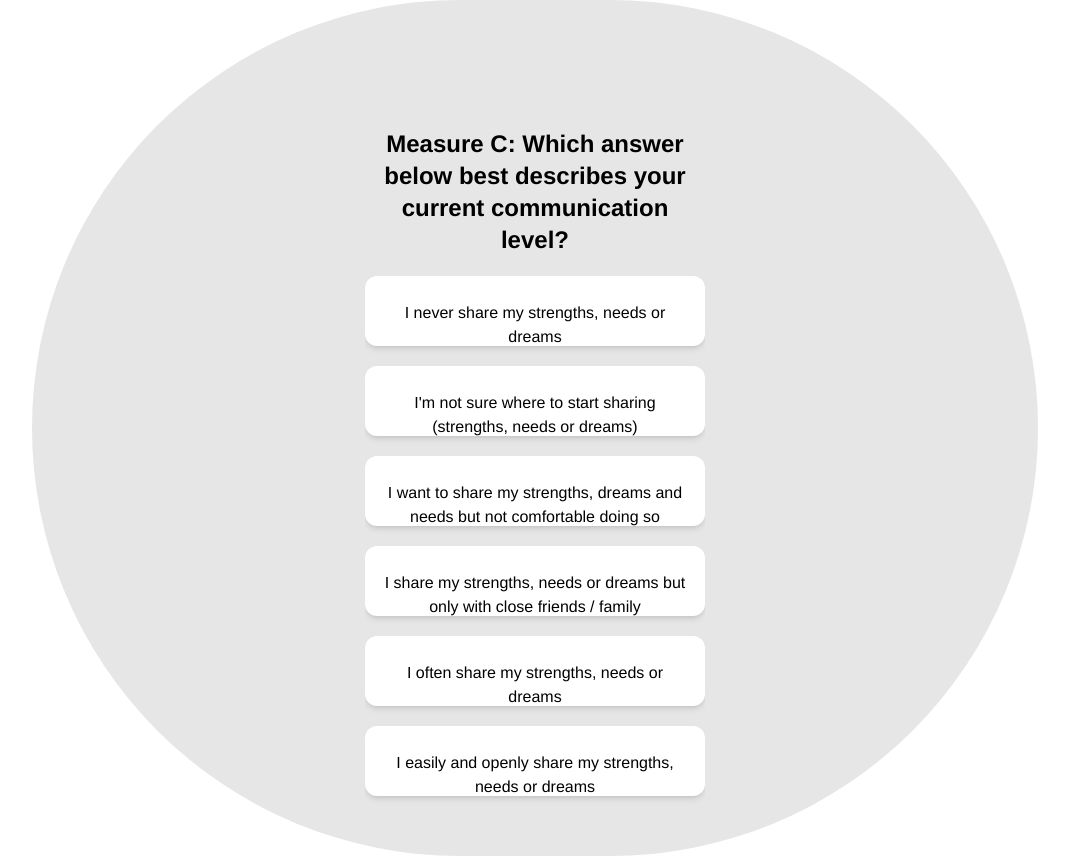
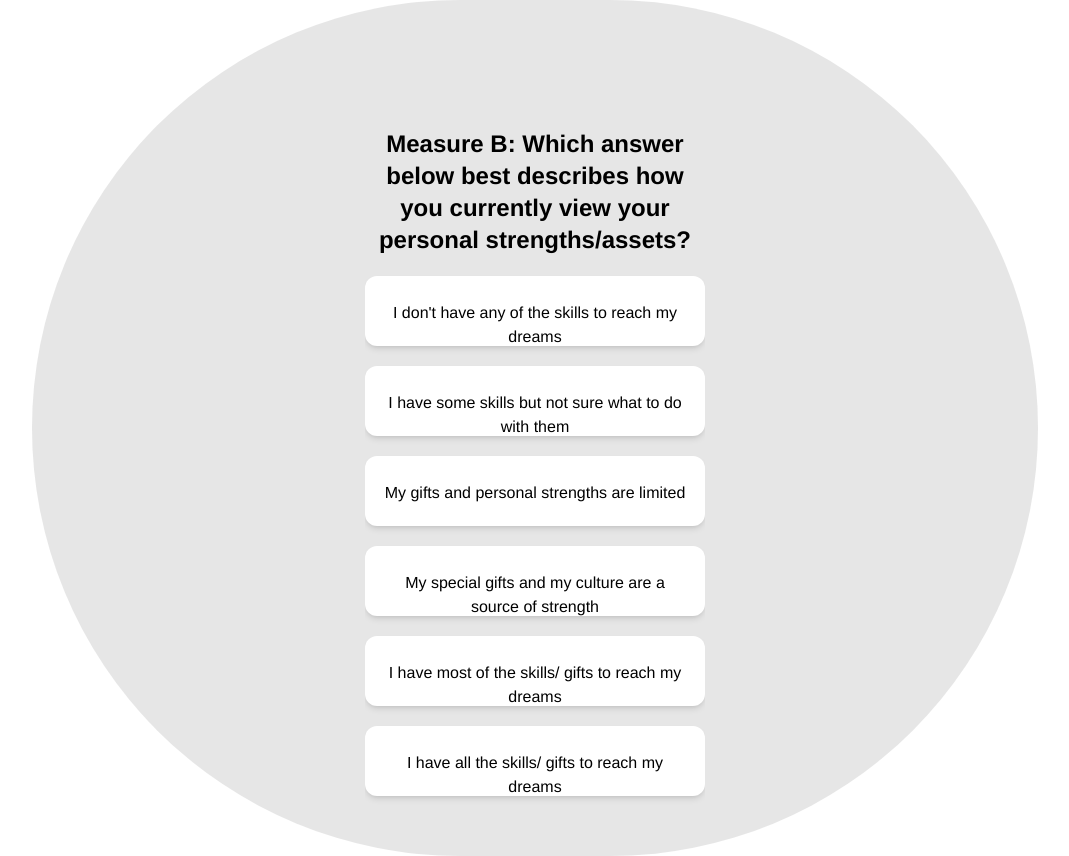
Before and after one commit to Namrath1/personalityTest, a React (Vite) app: page / in a window 1280 px wide. Shown: the whole page, without its empty margins (105-1174 px from the left). Built offline with nearby package versions, Linux system fonts and the light colour scheme.

Commit message:
Updated App.jsx

```diff
--- a/src/App.jsx
+++ b/src/App.jsx
@@ -8,7 +8,7 @@ function App() {
 
   return (
     <>
-      <QuestionPage index={2} />
+      <QuestionPage index={1} />
     </>
   );
 }
```
